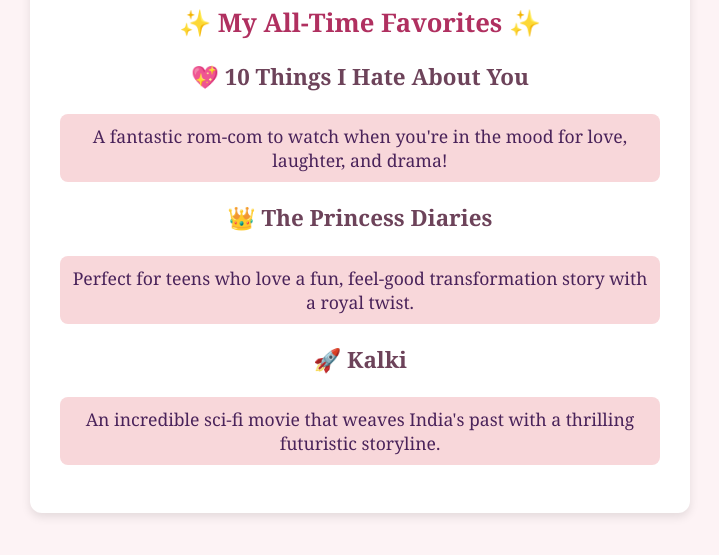
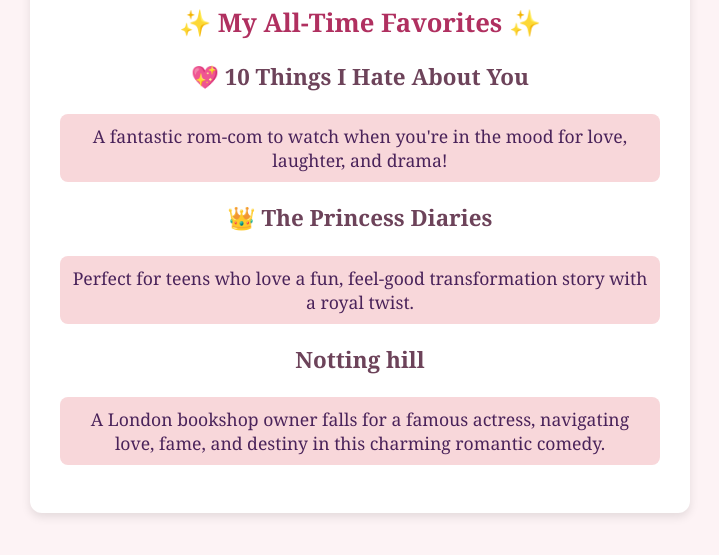
Before and after one commit to hyuksinja/-html-portfolio, a plain HTML site: page public/movie-ranking.html in a window 1280 px wide. Shown: the part 217-772 px from the top of the page, without its empty margins (280-999 px from the left). Drawn offline with Linux system fonts and the light colour scheme.

Commit message:
Update movie-ranking.html

```diff
--- a/public/movie-ranking.html
+++ b/public/movie-ranking.html
@@ -54,8 +54,8 @@
         <h3>👑 The Princess Diaries</h3>
         <p>Perfect for teens who love a fun, feel-good transformation story with a royal twist.</p>
 
-        <h3>🚀 Kalki</h3>
-        <p>An incredible sci-fi movie that weaves India's past with a thrilling futuristic storyline.</p>
+        <h3>Notting hill</h3>
+        <p>A London bookshop owner falls for a famous actress, navigating love, fame, and destiny in this charming romantic comedy.</p>
     </div>
 </body>
 </html>
```
